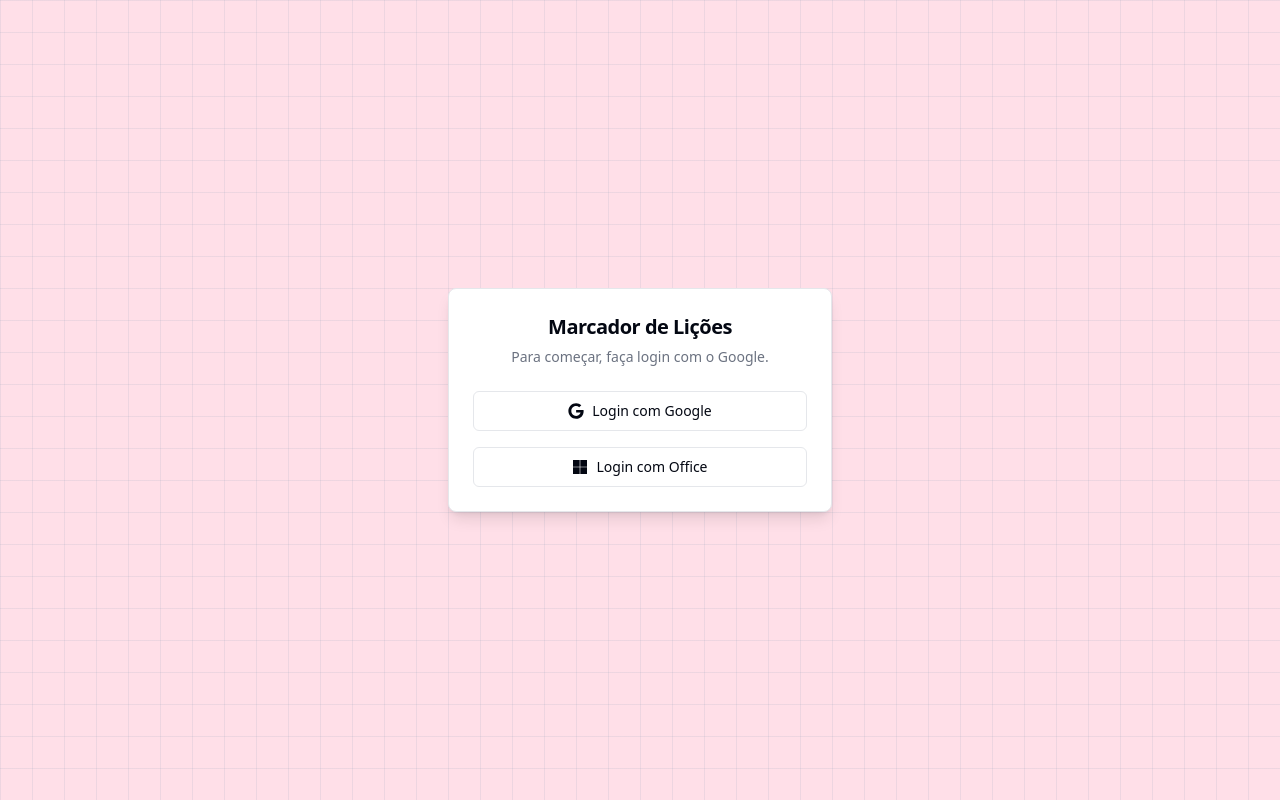
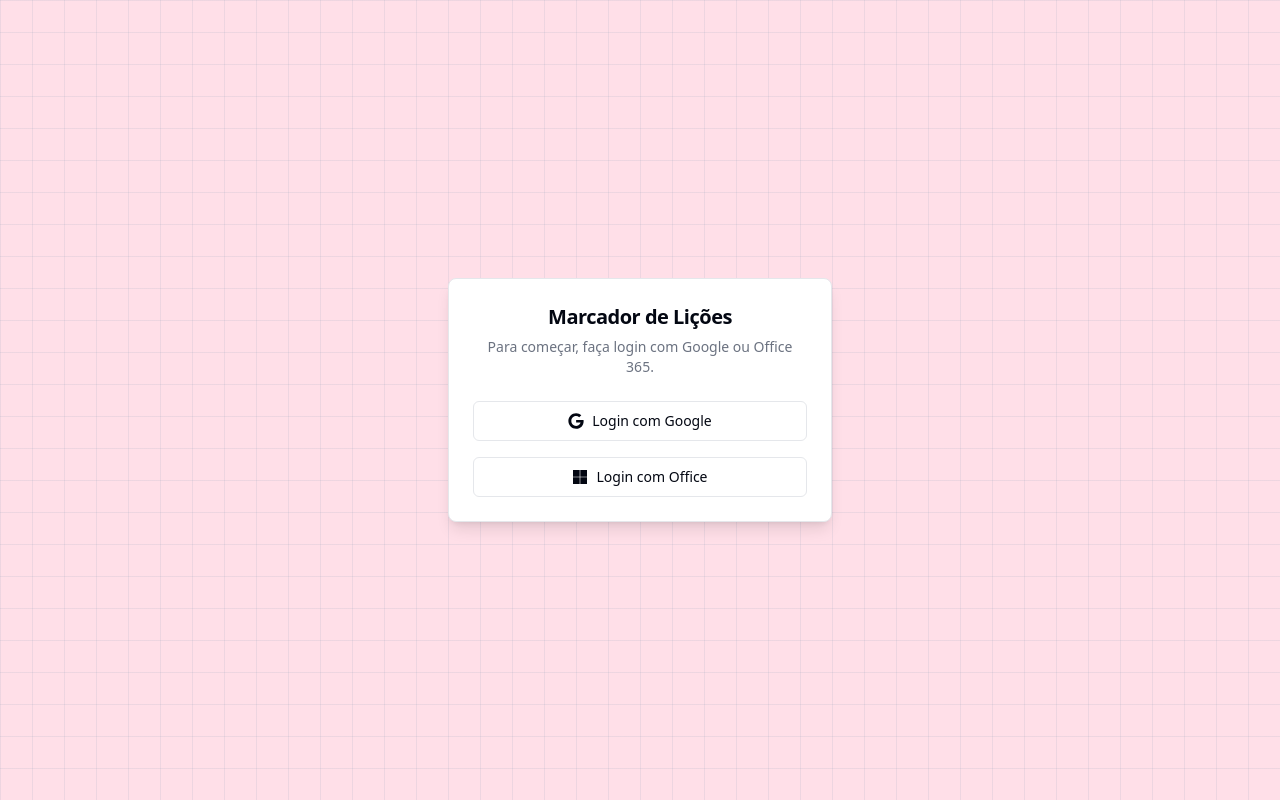
Before and after one commit to rafaeldocarmo/MarcadorDeLicoes, a Next.js app: page / in a window 1280 px wide. Built offline with nearby package versions, Linux system fonts and the light colour scheme.

Commit message:
feat: escrita login

```diff
--- a/src/components/login-form.tsx
+++ b/src/components/login-form.tsx
@@ -23,7 +23,7 @@ export function LoginForm({
         <CardHeader className="text-center">
           <CardTitle className="text-xl">Marcador de Lições</CardTitle>
           <CardDescription>
-            Para começar, faça login com o Google.
+            Para começar, faça login com Google ou Office 365.
           </CardDescription>
         </CardHeader>
         <CardContent>
```
